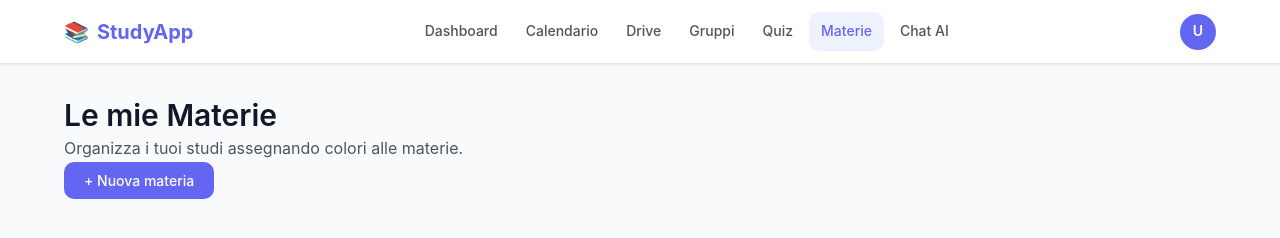
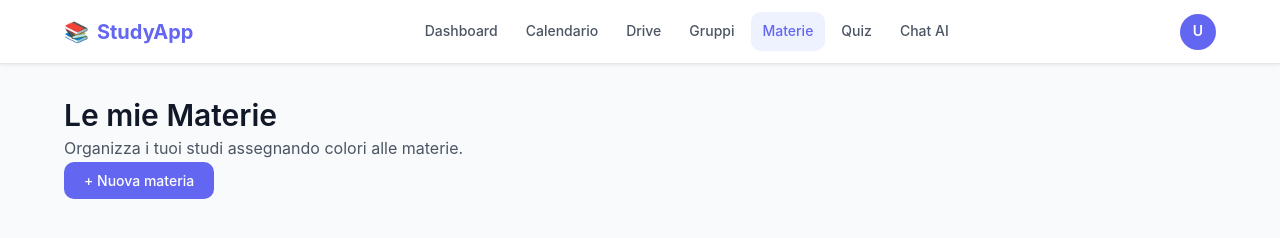
Before and after one commit to danybonfi88/progetto, a website: page frontend/materie.html in a window 1280 px wide. Drawn offline with Linux system fonts and the light colour scheme; no server answers; sample sign-in values are in the browser's storage.

Commit message:
bugfix: navbar order

```diff
--- a/frontend/materie.html
+++ b/frontend/materie.html
@@ -30,8 +30,9 @@
         <a href="calendario.html" class="navbar-link" data-page="calendario">Calendario</a>
         <a href="drive.html"      class="navbar-link" data-page="drive">Drive</a>
         <a href="gruppi.html"     class="navbar-link" data-page="gruppi">Gruppi</a>
+        <!-- RIPOSIZIONATO: Materie ora è correttamente prima di Quiz -->
+        <a href="materie.html"    class="navbar-link" data-page="materie">Materie</a>
         <a href="quiz.html"       class="navbar-link" data-page="quiz">Quiz</a>
-        <a href="materie.html"    class="navbar-link" data-page="materie">Materie</a> <!-- Link attivo -->
         <a href="chat.html"       class="navbar-link" data-page="chat">Chat AI</a>
       </div>
       <div class="navbar-user">
```
Also changed, not shown: frontend/quiz.html (+3 -1 lines).
